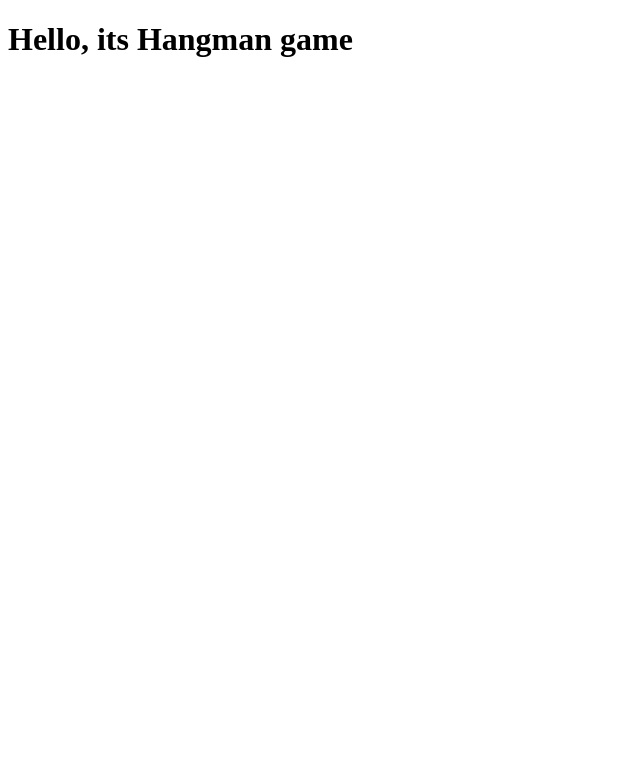
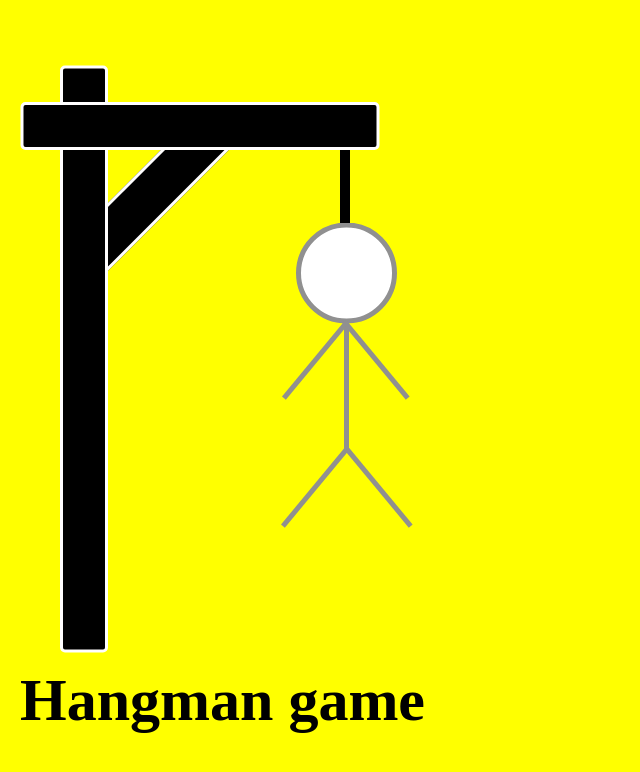
Before and after one commit to KVirB/Hangman, a plain HTML site: page index.html in a window 1280 px wide. Shown: the whole page, without its empty margins (0-640 px from the left). Drawn offline with Linux system fonts and the light colour scheme.

Commit message:
feat: gallows with man

```diff
--- a/index.html
+++ b/index.html
@@ -2,8 +2,30 @@
 <html>
   <head>
     <title>Hangman</title>
+    <link rel="stylesheet" href="style.css" />
+    <meta charset="UTF-8" />
+    <meta name="viewport" content="width=device-width, initial-scale=1" />
   </head>
-  <body>
-    <h1>Hello, its Hangman game</h1>
+  <body class="page">
+    <div class="main">
+      <section class="gallows-container">
+        <div class="gallows">
+          <span class="gallows-rectangle-1"></span>
+          <span class="gallows-rectangle-2"></span>
+          <span class="gallows-rectangle-3"></span>
+          <span class="gallows-rectangle-4"></span>
+          <img class="head" src="./img/head.svg" alt="head" />
+          <img class="body" src="./img/body.svg" alt="body" />
+          <img class="left-hand" src="./img/hand-left.svg" alt="left hand" />
+          <img class="right-hand" src="./img/hand-right.svg" alt="right hand" />
+          <img class="left-leg" src="./img/leg-left.svg" alt="left leg" />
+          <img class="right-leg" src="./img/leg-right.svg" alt="right leg" />
+        </div>
+        <div>
+          <h1 class="game-name">Hangman game</h1>
+        </div>
+      </section>
+      <script src="script.js"></script>
+    </div>
   </body>
 </html>
--- a/style.css
+++ b/style.css
@@ -0,0 +1,111 @@
+body,
+h1 {
+  margin: 0;
+}
+
+.page {
+  display: flex;
+  justify-content: center;
+}
+
+.main {
+  max-width: 1440px;
+  width: 100%;
+  background: yellow;
+  height: 100vh;
+}
+.gallows-container {
+  position: absolute;
+  top: 50%;
+  transform: translateY(-50%);
+}
+.gallows {
+  position: relative;
+  max-width: 400px;
+  height: 600px;
+  width: 100%;
+  margin-left: 20px;
+}
+.gallows-rectangle-1 {
+  position: absolute;
+  width: 42px;
+  height: 581px;
+  flex-shrink: 0;
+  border-radius: 5px;
+  border: 3px solid #fffefe;
+  background: #000;
+  margin-left: 40px;
+  z-index: 2;
+}
+
+.gallows-rectangle-2 {
+  position: absolute;
+  bottom: 360px;
+  left: 156px;
+  width: 42px;
+  height: 353px;
+  transform: rotate(90deg);
+  flex-shrink: 0;
+  border-radius: 5px;
+  border: 3px solid #fffefe;
+  background: #000;
+  z-index: 3;
+}
+
+.gallows-rectangle-3 {
+  position: absolute;
+  top: 23px;
+  left: 108px;
+  width: 42px;
+  height: 202.598px;
+  transform: rotate(45deg);
+  flex-shrink: 0;
+  border: 3px solid #fffefe;
+  background: #000;
+  z-index: 1;
+}
+
+.gallows-rectangle-4 {
+  position: absolute;
+  bottom: 442px;
+  left: 320px;
+  width: 10px;
+  height: 74px;
+  flex-shrink: 0;
+  background: #000;
+}
+
+.head {
+  position: absolute;
+  left: 276px;
+  top: 157px;
+}
+.body {
+  position: absolute;
+  left: 324px;
+  top: 254px;
+}
+.left-hand {
+  position: absolute;
+  left: 262px;
+  top: 254px;
+}
+.right-hand {
+  position: absolute;
+  left: 322px;
+  top: 254px;
+}
+.left-leg {
+  position: absolute;
+  left: 261px;
+  top: 382px;
+}
+.right-leg {
+  position: absolute;
+  left: 325px;
+  top: 382px;
+}
+.game-name {
+  font-size: 60px;
+  margin-left: 20px;
+}
```
Also changed, not shown: img/body.svg (added), img/hand-left.svg (added), img/hand-right.svg (added), img/head.svg (added), img/leg-left.svg (added), img/leg-right.svg (added).
